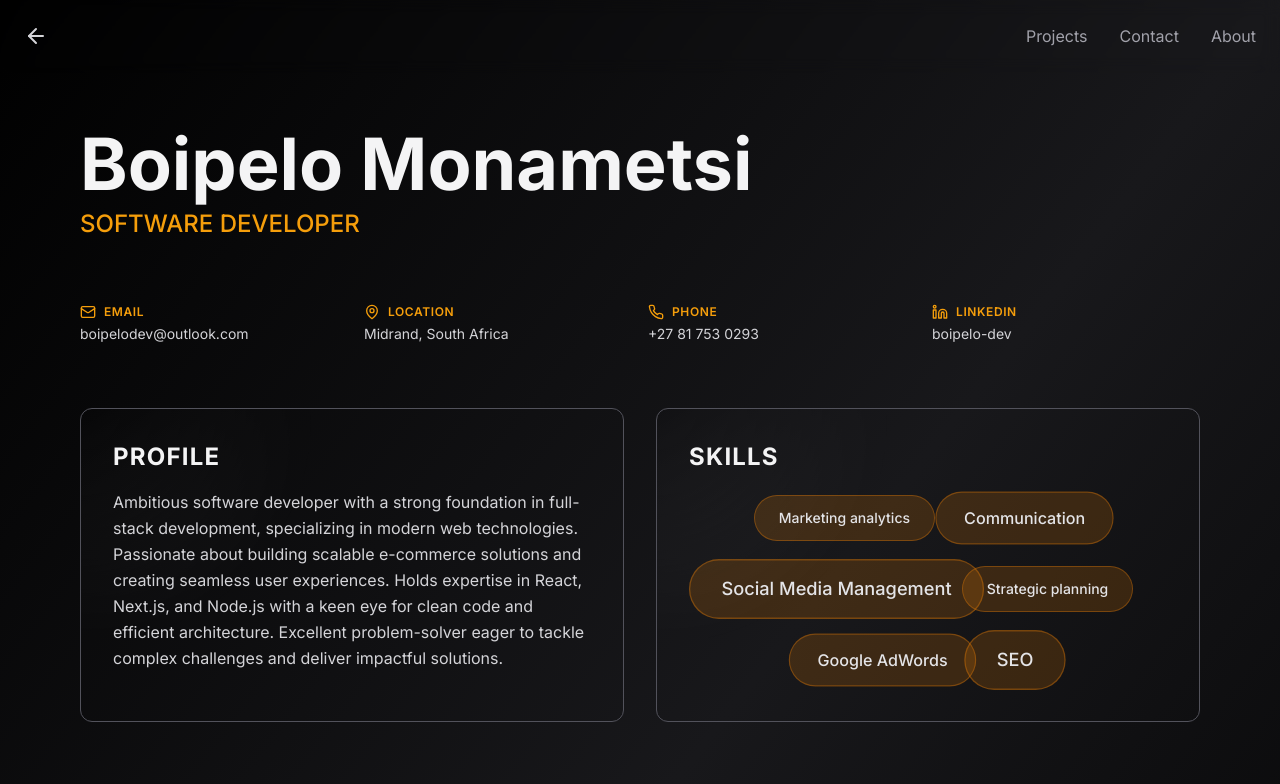
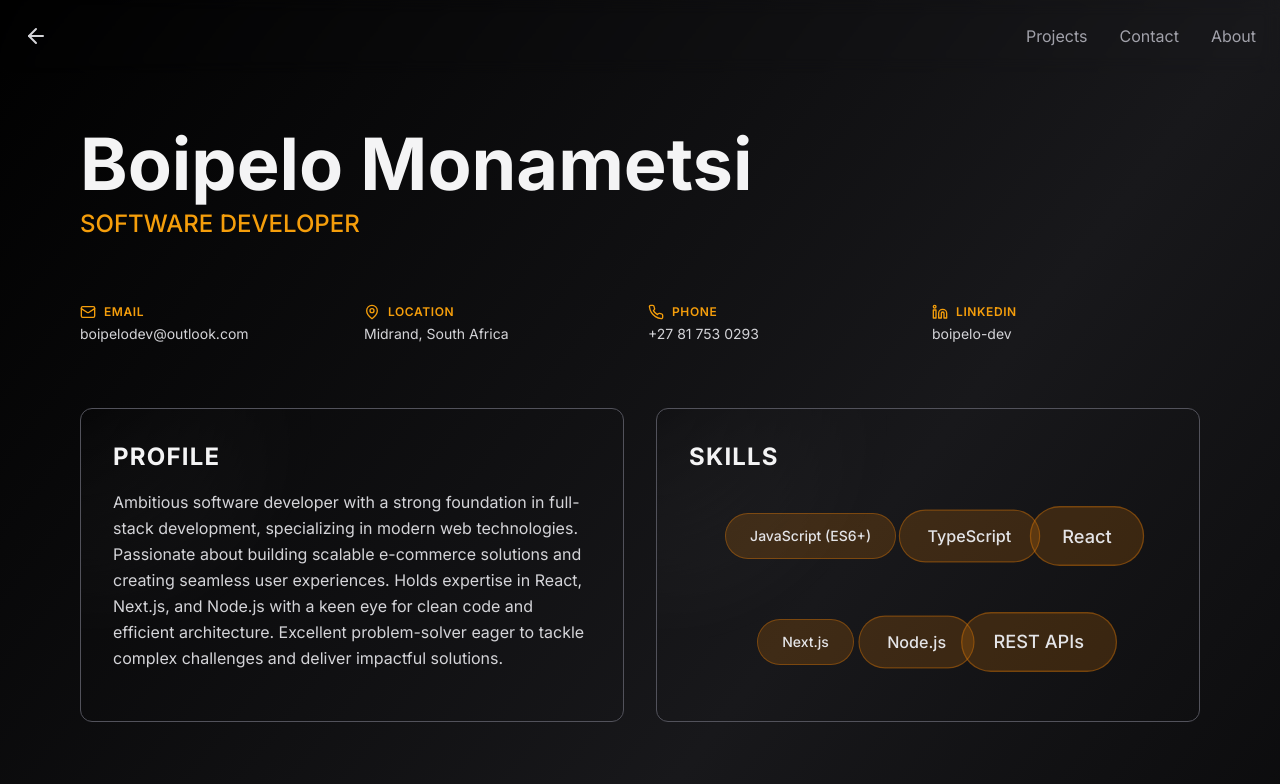
Before and after one commit to Boipelo-007/portfolio-feb-2026, a Next.js app: page /about in a window 1280 px wide. Shown: the top 784 px of the page. Built offline with nearby package versions, Linux system fonts and the light colour scheme; no server answers; what tailwindcss-debug-screens would draw is missing.

Commit message:
modified:   app/about/page.tsx

```diff
--- a/app/about/page.tsx
+++ b/app/about/page.tsx
@@ -5,12 +5,12 @@ import { Mail, MapPin, Phone, Linkedin } from "lucide-react";
 
 export default function AboutPage() {
     const skills = [
-        "Marketing analytics",
-        "Communication",
-        "Social Media Management",
-        "Strategic planning",
-        "Google AdWords",
-        "SEO"
+      "JavaScript (ES6+)",
+      "TypeScript",
+      "React",
+      "Next.js",
+      "Node.js",
+      "REST APIs"
     ];
 
     const contactInfo = [
```
